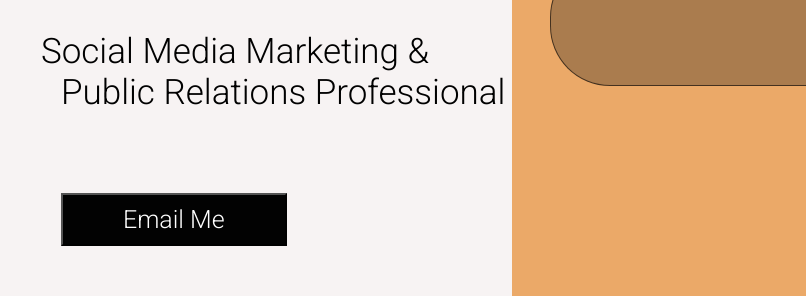
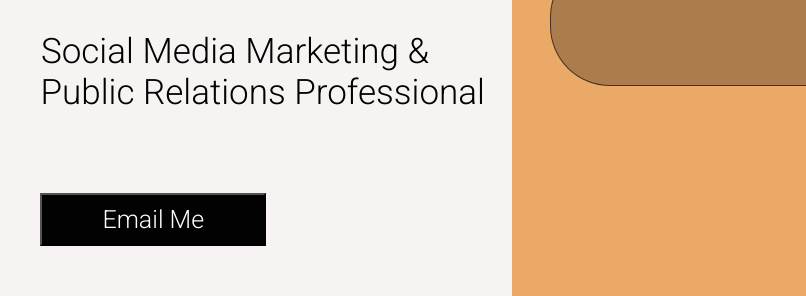
Before and after one commit to nxe225/nxe225.github.io, a plain HTML site: page index.html in a window 1280 px wide. Shown: the part 414-710 px from the top of the page, 0-806 px from the left. Drawn offline with Linux system fonts and the light colour scheme.

Commit message:
second-sub-text , padding left changed to 4% from 8%

```diff
--- a/css/style.css
+++ b/css/style.css
@@ -66,7 +66,7 @@ body{
 
 .second-sub-text{
 
-    padding-left: 8%;
+    padding-left: 4%;
     font-size: 35px;
     font-family: 'roboto',sans-serif;
     margin-left: 20px;
```
